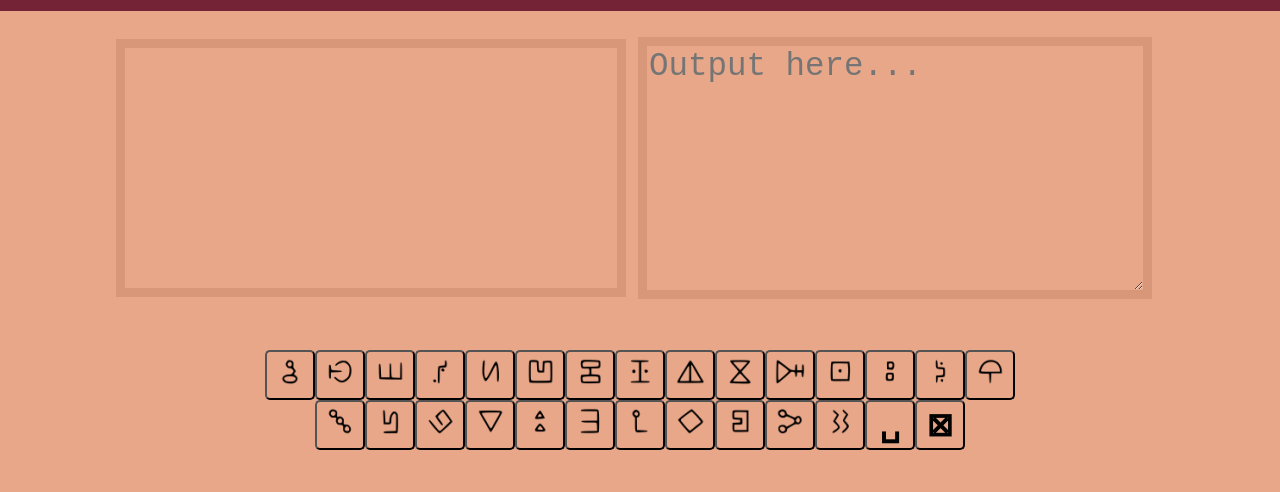
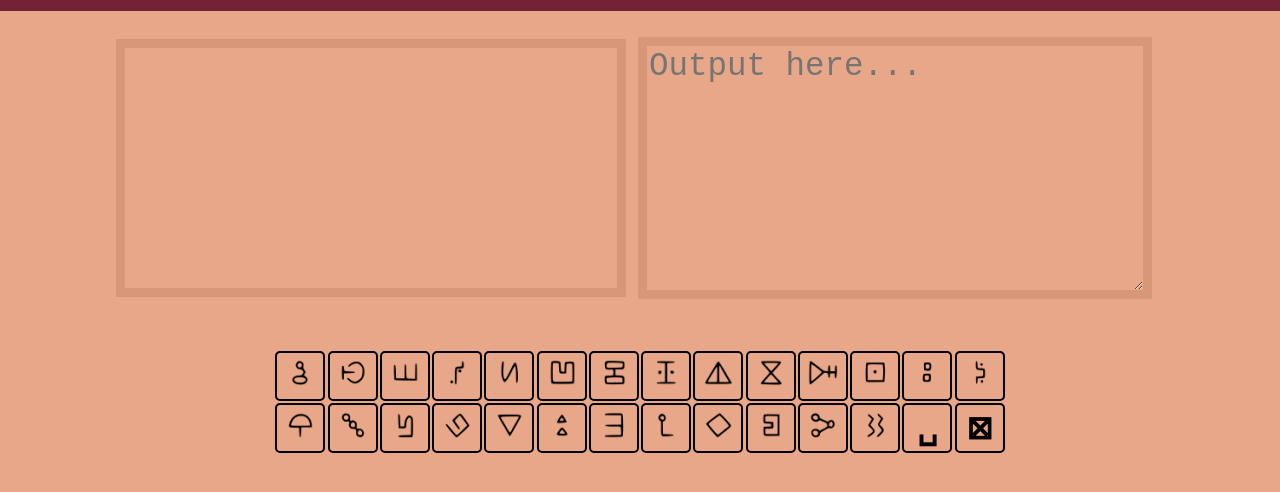
Before and after one commit to shazzzaammm/Gravity-Falls-Ciphers, a plain HTML site: page billSub.html in a window 1280 px wide. Shown: the part 80-572 px from the top of the page. Drawn offline with Linux system fonts and the light colour scheme.

Commit message:
hopefully fixed style issues on mac/safari

```diff
--- a/billSub.html
+++ b/billSub.html
@@ -16,7 +16,7 @@
         </nav>
         <div id="input-div">
             <div id="input-area"></div>
-            <textarea name="output-text" id="output-text" disabled="true" placeholder="Output here..."></textarea>
+            <textarea name="output-text" id="output-text" readonly="true" placeholder="Output here..."></textarea>
         </div>
         <div class="center-div">
             <div id="keyboard">
--- a/style.css
+++ b/style.css
@@ -1,3 +1,14 @@
+body,
+html {
+    background-color: #e8a789;
+    padding: 0;
+    margin: 0;
+}
+
+* {
+    color: black;
+}
+
 nav {
     display: flex;
     align-items: center;
@@ -15,15 +26,7 @@ nav>a {
     font-weight: 800;
 }
 
-body,
-html {
-    background-color: #e8a789;
-    padding: 0;
-    margin: 0;
-}
-
 textarea,
-textarea:disabled,
 textarea:focus {
     outline: none;
     font-size: 250%;
@@ -96,6 +99,8 @@ textarea:focus,
     font-weight: 800;
     font-size: 2em;
     text-align: center;
+    border: solid black 2px;
+    margin: .15%;
 }
 
 img {
```
Also changed, not shown: a1z26.html (+1 -1 lines), atbash.html (+1 -1 lines), threeLettersBack.html (+1 -1 lines), vigenere.html (+1 -1 lines).
